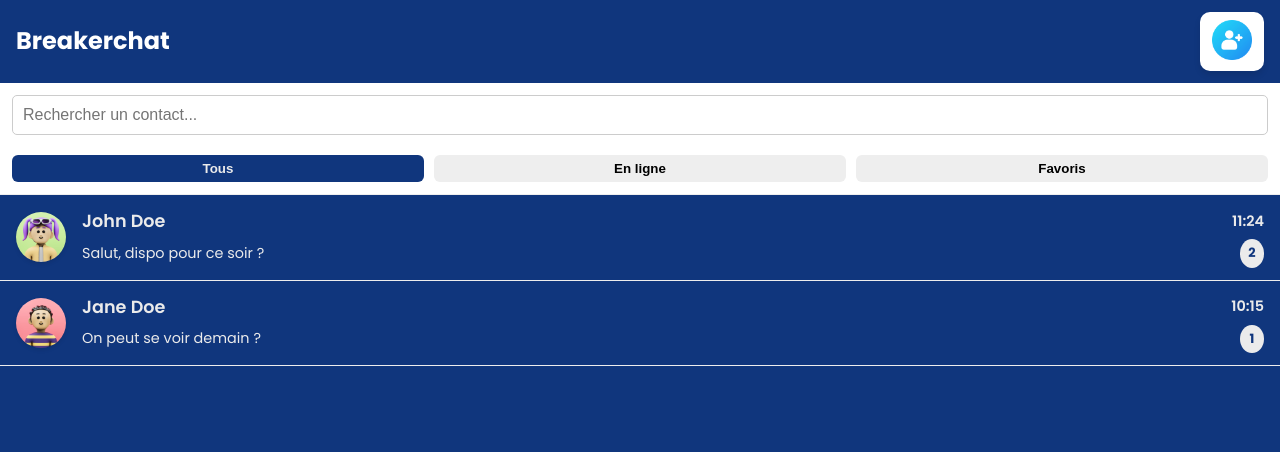
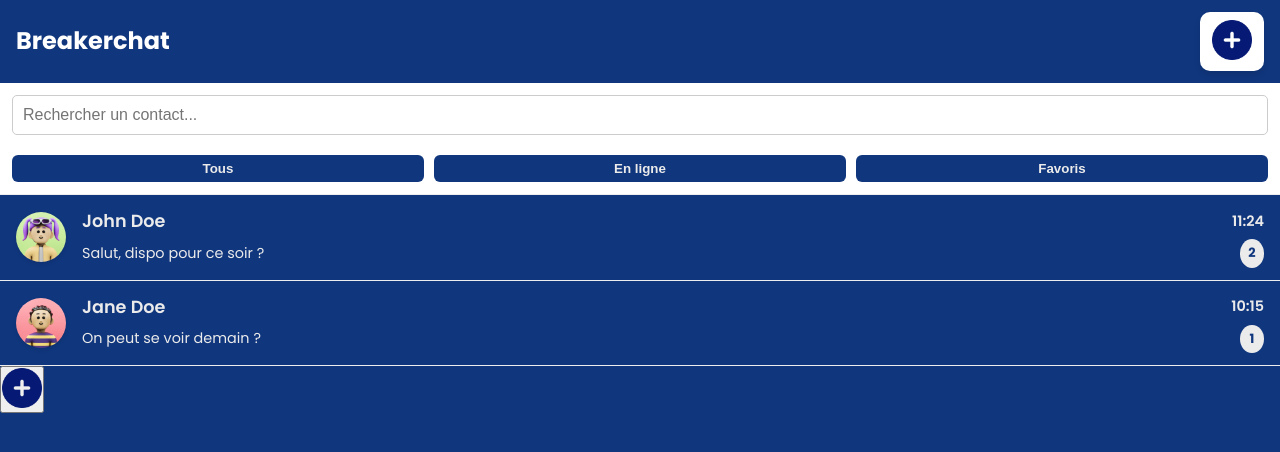
Before and after one commit to Jppsystem/Contact-Breakerchat, a plain HTML site: page index.html in a window 1280 px wide. Drawn offline with Linux system fonts and the light colour scheme.

Commit message:
Ajout des images et modif

```diff
--- a/index.html
+++ b/index.html
@@ -11,7 +11,7 @@
 <body>
     <header class="site-header">
         <div class="logo">Breakerchat</div>
-        <button class="btn" id="btn-add-contact"><a href="contact.html"><img src="IMG/Ajout-contact.jpg" alt="Ajout contact"  width="40"></a></button>
+        <button class="btn" id="btn-add-contact"><a href="contact.html"><img src="IMG/add (3).png" alt="Ajout contact" width="40"></a></button>
     </header>
 
     <main class="contacts-page">
@@ -19,8 +19,8 @@
             <input type="search" placeholder="Rechercher un contact..." class="search-input" id="contact-search" aria-label="Rechercher contacts">
             <div class="filters">
                 <button class="active" data-filter="all">Tous</button>
-                <button data-filter="online">En ligne</button>
-                <button data-filter="favorites">Favoris</button>
+                <button class="active" data-filter="online">En ligne</button>
+                <button class="active" data-filter="favorites">Favoris</button>
             </div>
         </section>
 
@@ -54,5 +54,6 @@
             </li>
         </ul>
     </main>
+    <button class="btn" id="btn-add-contact"><a href="contact.html"><img src="IMG/add (3).png" alt="Ajout contact" width="40"></a></button>
 </body>
 </html>
--- a/style.css
+++ b/style.css
@@ -78,6 +78,11 @@ body a:hover {
     color: #EBEBEB;
     margin-top: 20px;
 }
+.filters button:hover {
+    background: #106;
+    color: #EBEBEB;
+    transition: background 0.3s ease;
+}
 
 /*Conatcts list*/
 .contacts-list {
```
Also changed, not shown: IMG/WhatsApp Image 2025-10-09 à 21.37.26_6bee032e.jpg (added), IMG/add (1).png (added), IMG/add (2).png (added), IMG/add (3).png (added), IMG/search (1).png (added), IMG/users-alt.png (added).
